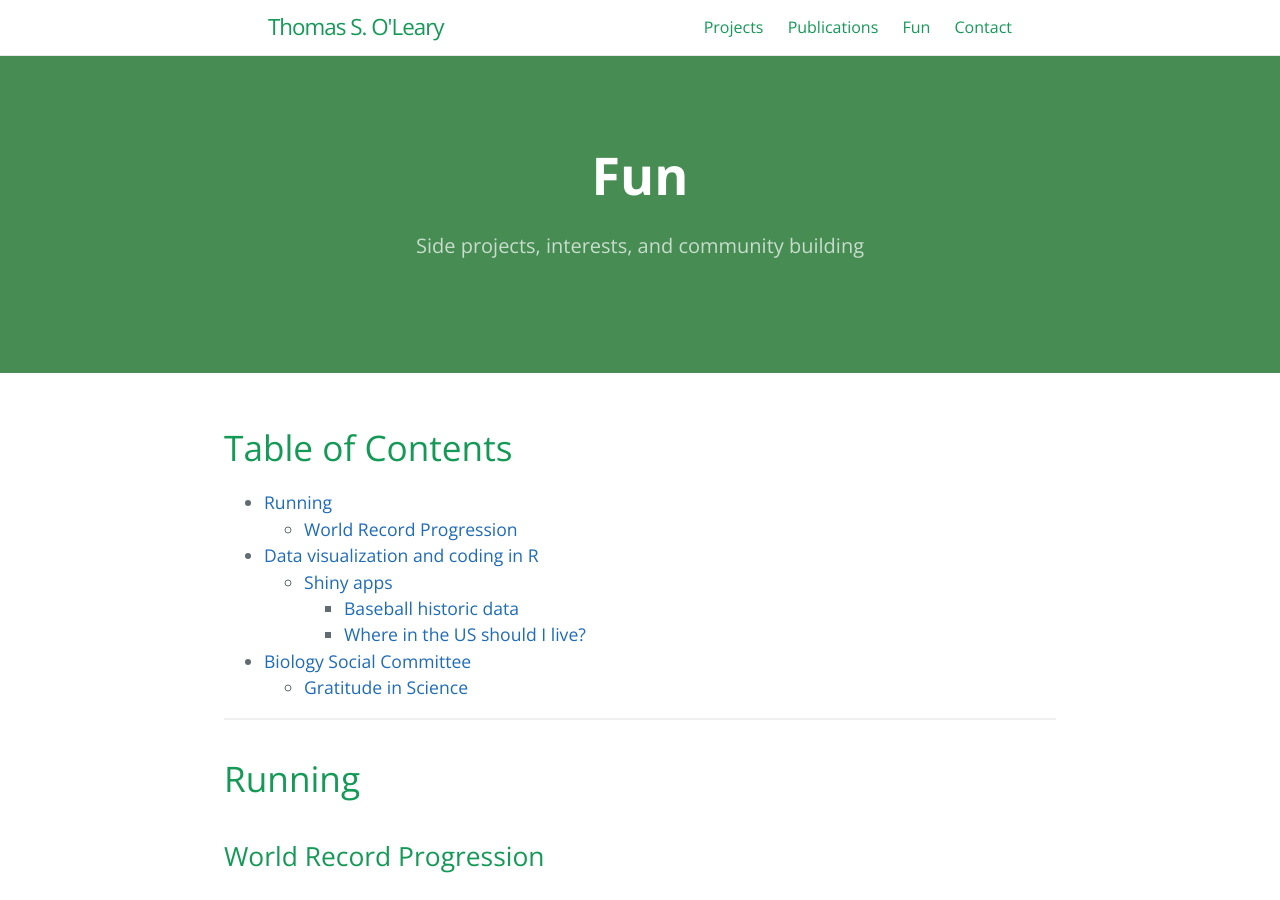
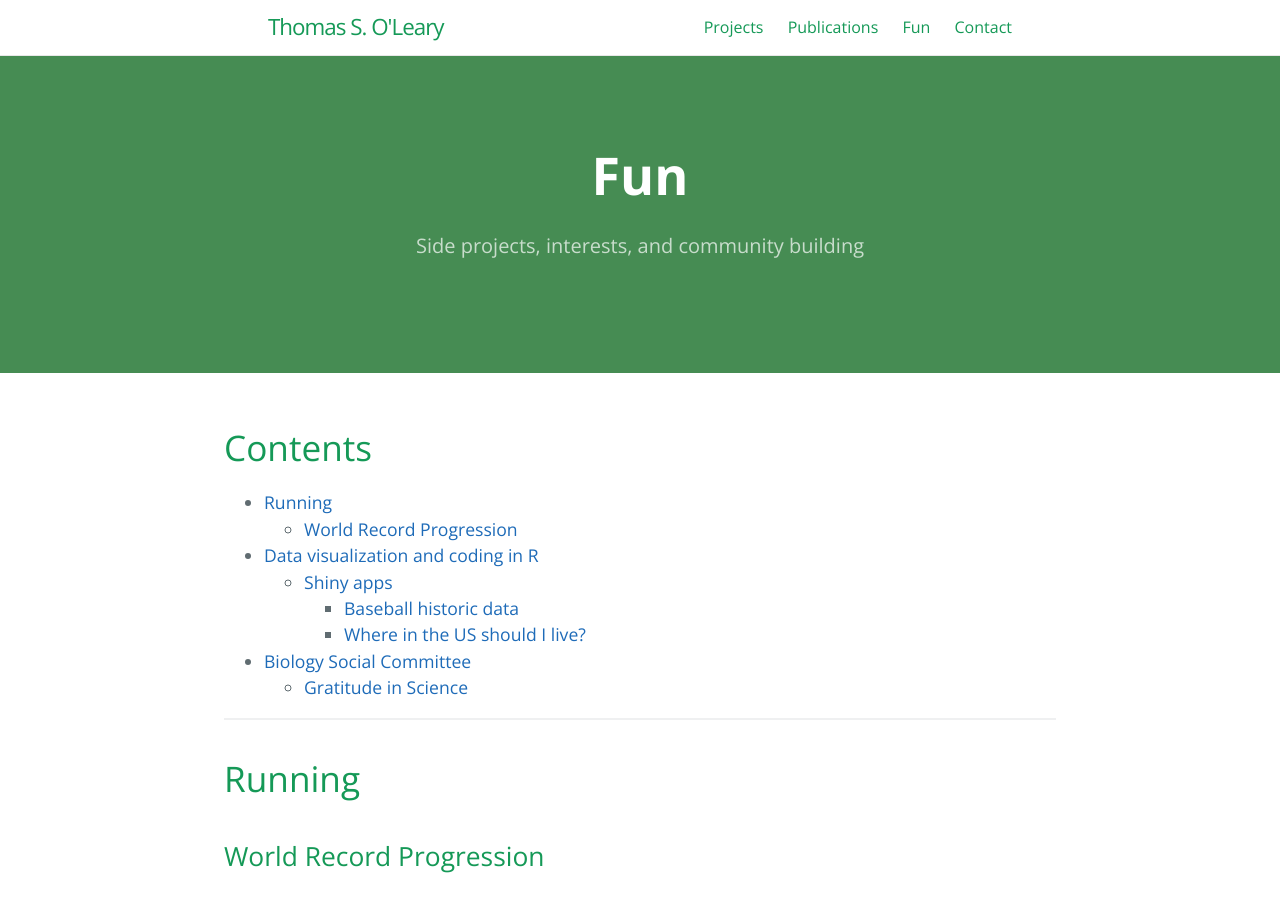
Before and after one commit to tsoleary/tsoleary.github.io, a Jekyll site: the page built from fun/fun.md, in a window 1280 px wide and 900 px high. Built offline with Jekyll 4.4.1, drawn with Linux system fonts in a browser that asks for light colours.

Commit message:
contents

```diff
--- a/fun/fun.md
+++ b/fun/fun.md
@@ -7,7 +7,7 @@ ref: fun
 order: 3
 ---
 
-# Table of Contents
+# Contents
 {:.no_toc}
 
 * ToC
```
Also changed, not shown: projects_page/projects.md (+1 -1 lines).
